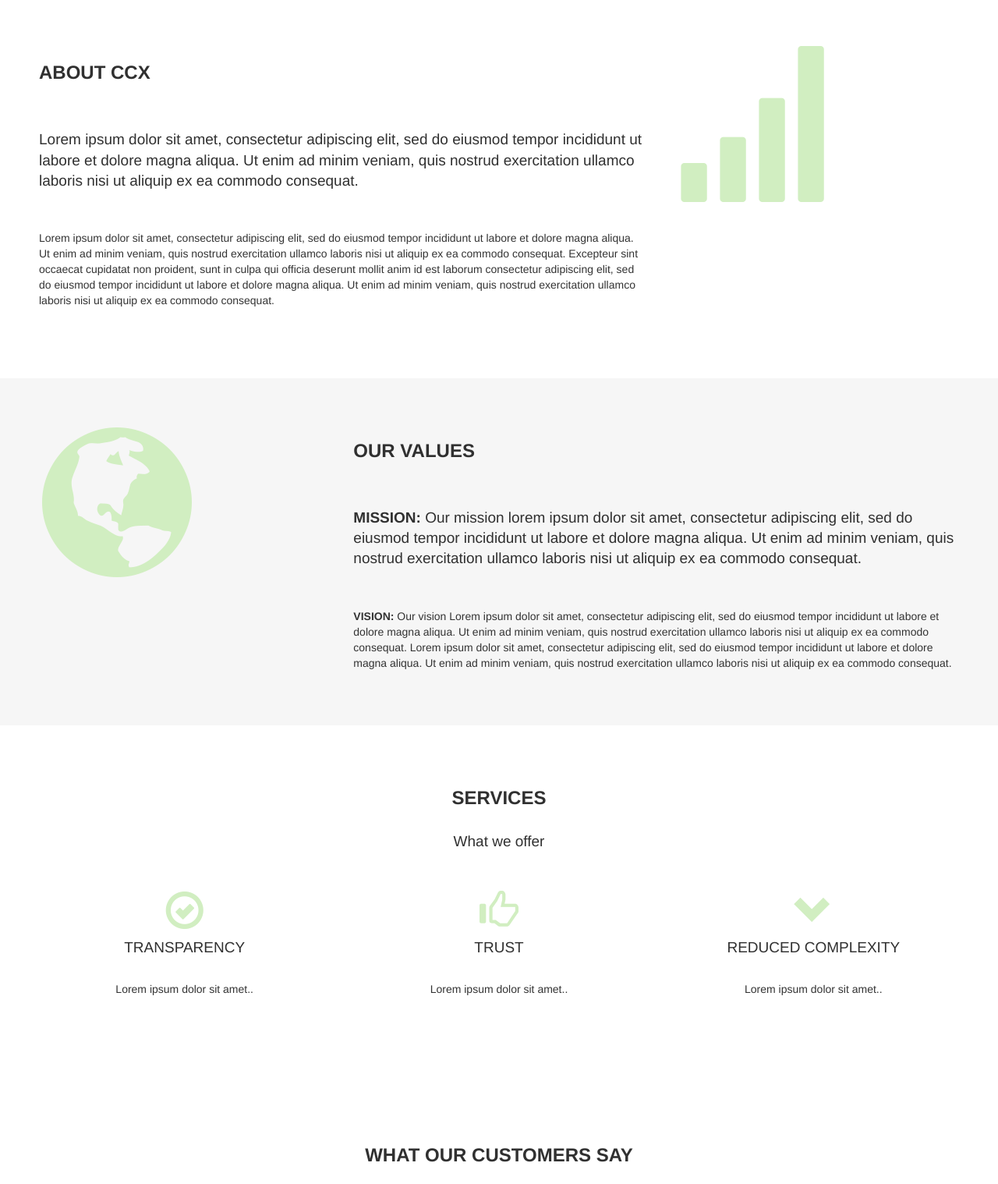
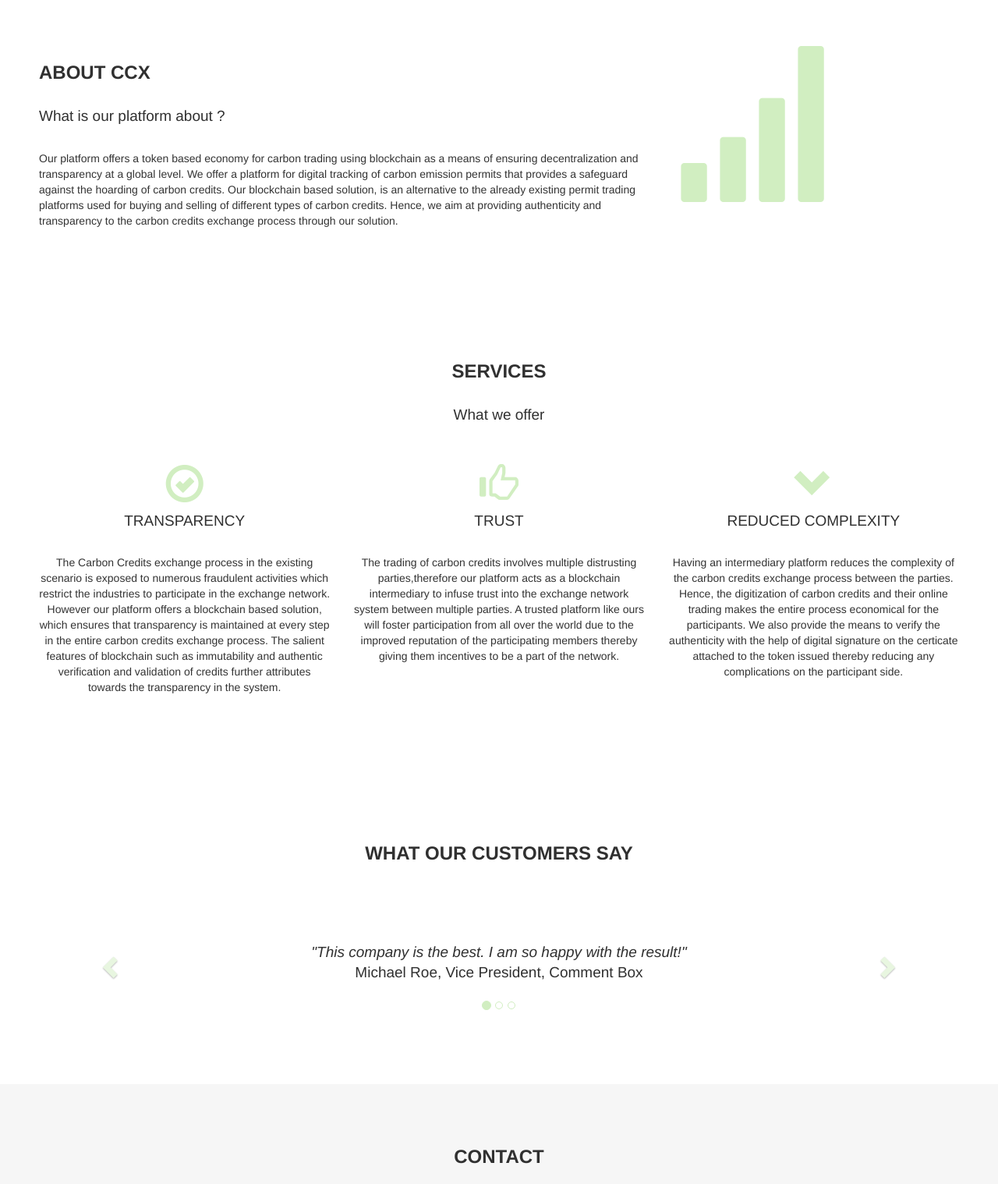
Before and after one commit to sanidhyaRsharma/cc-trading-demo, a Flask app: page /about_us in a window 1280 px wide. Shown: the top 1518 px of the page at 78% size. Run offline with Flask 2, Linux system fonts and the light colour scheme; parts of the project's set-up code (start-up, migrations or seed data) failed here and were passed over; some libraries are stand-ins or nearby versions.

Commit message:
About Us Content

```diff
--- a/app/templates/about-us.html
+++ b/app/templates/about-us.html
@@ -192,9 +192,11 @@
 <div id="about" class="container-fluidr">
   <div class="row">
     <div class="col-sm-8">
-      <h2>About CCX</h2><br>
-      <h4>Lorem ipsum dolor sit amet, consectetur adipiscing elit, sed do eiusmod tempor incididunt ut labore et dolore magna aliqua. Ut enim ad minim veniam, quis nostrud exercitation ullamco laboris nisi ut aliquip ex ea commodo consequat.</h4><br>
-      <p>Lorem ipsum dolor sit amet, consectetur adipiscing elit, sed do eiusmod tempor incididunt ut labore et dolore magna aliqua. Ut enim ad minim veniam, quis nostrud exercitation ullamco laboris nisi ut aliquip ex ea commodo consequat. Excepteur sint occaecat cupidatat non proident, sunt in culpa qui officia deserunt mollit anim id est laborum consectetur adipiscing elit, sed do eiusmod tempor incididunt ut labore et dolore magna aliqua. Ut enim ad minim veniam, quis nostrud exercitation ullamco laboris nisi ut aliquip ex ea commodo consequat.</p>
+      <h2>About CCX</h2>
+      <h4>What is our platform about ?</h4>
+      <p>Our platform offers a token based economy for carbon trading using blockchain as a means of ensuring decentralization and transparency at a global level. We offer a platform for digital tracking of carbon emission permits that provides a safeguard against the hoarding of carbon credits.
+	  Our blockchain based solution, is an alternative to the already existing permit trading platforms used for buying and selling of different types of carbon credits.
+	  Hence, we aim at providing authenticity and transparency to the carbon credits exchange process through our solution.</p>
       <br>
     </div>
     <div class="col-sm-4">
@@ -203,7 +205,7 @@
   </div>
 </div>
 
-<div class="container-fluidr bg-grey">
+<!--<div class="container-fluidr bg-grey">
   <div class="row">
     <div class="col-sm-4">
       <span class="glyphicon glyphicon-globe logo slideanim"></span>
@@ -215,7 +217,7 @@
       Lorem ipsum dolor sit amet, consectetur adipiscing elit, sed do eiusmod tempor incididunt ut labore et dolore magna aliqua. Ut enim ad minim veniam, quis nostrud exercitation ullamco laboris nisi ut aliquip ex ea commodo consequat.</p>
     </div>
   </div>
-</div>
+</div>-->
 
 <!-- Container (Services Section) -->
 <div id="services" class="container-fluidr text-center">
@@ -226,17 +228,18 @@
     <div class="col-sm-4">
       <span class="glyphicon glyphicon-ok-circle logo-small"></span>
       <h4>TRANSPARENCY</h4>
-      <p>Lorem ipsum dolor sit amet..</p>
+      <p>The Carbon Credits exchange process in the existing scenario is exposed to numerous fraudulent activities which restrict the industries to participate in the exchange network. However our platform offers a blockchain based solution, which ensures that transparency is maintained at every step in the entire carbon credits exchange process. The salient features of blockchain such as immutability and authentic verification and validation of credits further attributes towards the transparency in the system.</p>
     </div>
     <div class="col-sm-4">
       <span class="glyphicon glyphicon-thumbs-up logo-small"></span>
       <h4>TRUST</h4>
-      <p>Lorem ipsum dolor sit amet..</p>
+      <p>The trading of carbon credits involves multiple distrusting parties,therefore our platform acts as a  blockchain intermediary to infuse trust into the exchange network system between multiple parties. A trusted platform like ours will foster participation from all over the world due to the improved reputation of the participating members thereby giving them incentives to be a part of the network.</p>
     </div>
     <div class="col-sm-4">
       <span class="glyphicon glyphicon-chevron-down logo-small"></span>
       <h4>REDUCED COMPLEXITY</h4>
-      <p>Lorem ipsum dolor sit amet..</p>
+      <p>Having an intermediary platform reduces the complexity of the carbon credits exchange process between the parties. Hence, the digitization of carbon credits and their online trading makes the entire process economical for the participants. We also provide the means to verify the authenticity with the help of
+      digital signature on the certicate attached to the token issued thereby reducing any complications on the participant side.</p>
     </div>
   </div>
   <br><br>
```
